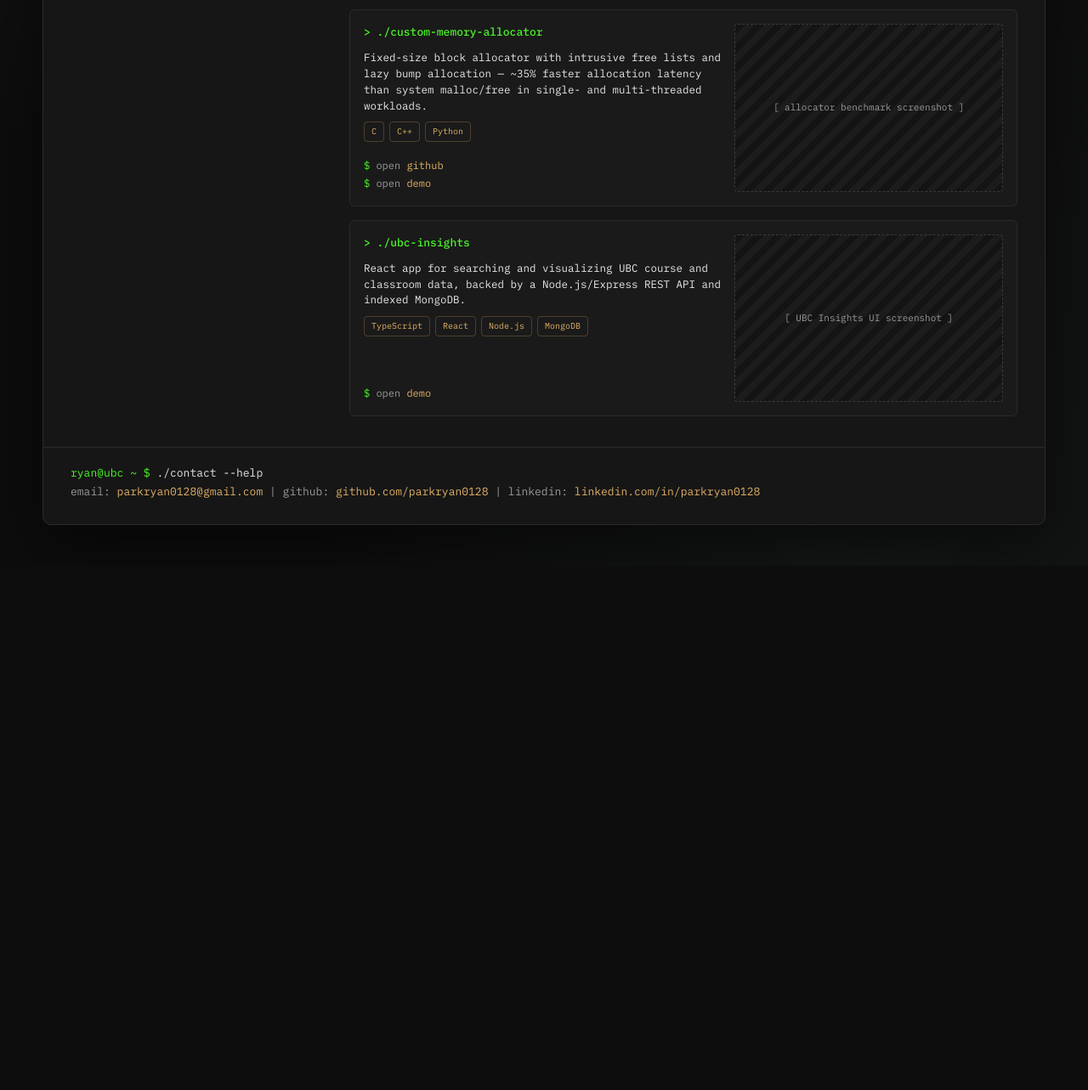
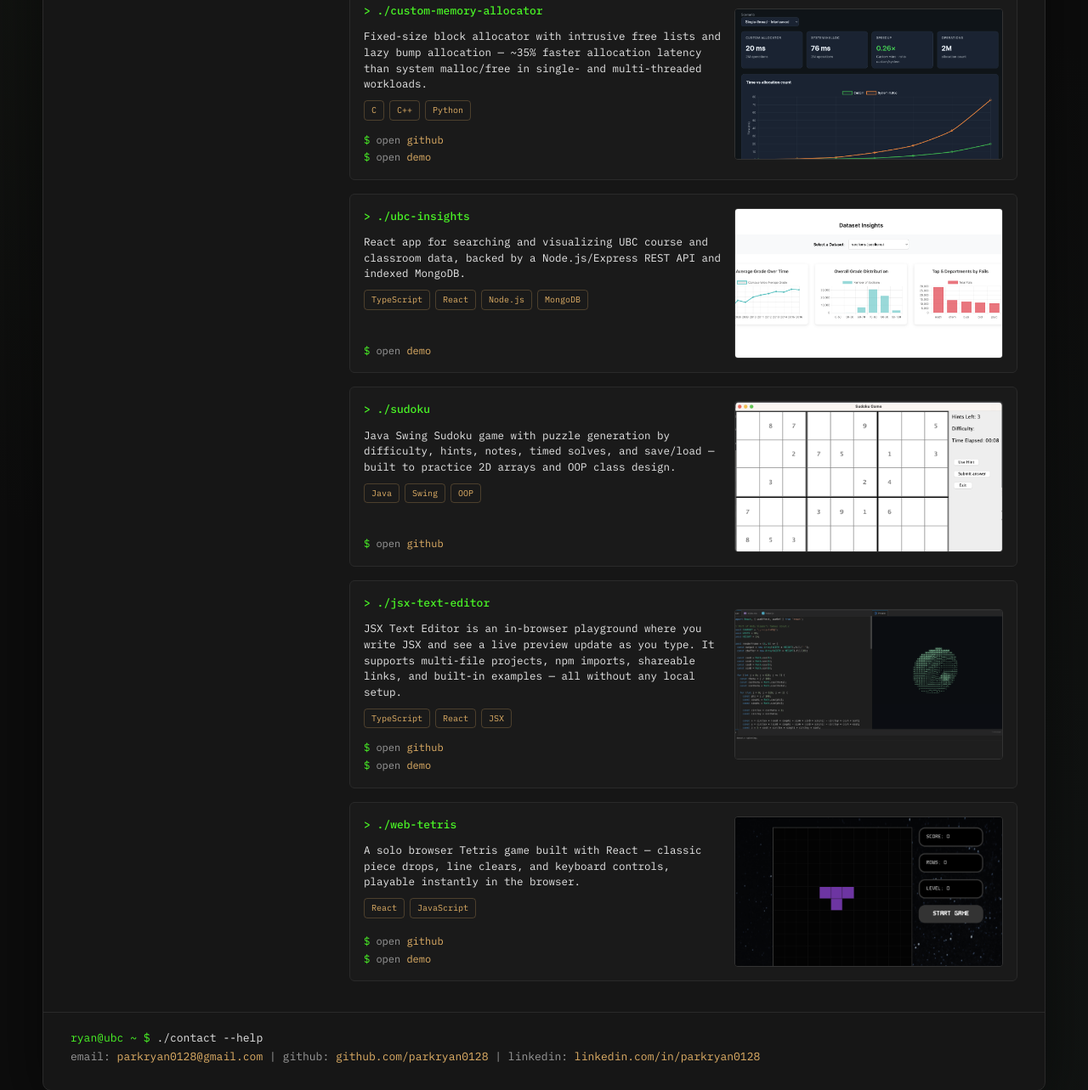
Before and after one commit to Parkryan0128/project_demo, a plain HTML site: page index.html in a window 1280 px wide. Shown: the part 826-2109 px from the top of the page at 85% size. Before the commit the page ends 1492 px from the top, so only its background shows below. Drawn offline with Linux system fonts and the light colour scheme.

Commit message:
Add GitHub Actions workflow to deploy Pages. Ship the static site (projects, assets, favicon/OG) and deploy from main on every push.

```diff
--- a/data.json
+++ b/data.json
@@ -36,7 +36,7 @@
         { "label": "github", "url": "https://github.com/Parkryan0128/opti-route" },
         { "label": "demo", "url": "https://optiroute.ryanparkdev.com/" }
       ],
-      "media": { "label": "[ opti-route screenshot / gif ]" }
+      "media": { "src": "assets/projects/opti-route.png", "label": "opti-route" }
     },
     {
       "slug": "lan-file-transfer",
@@ -45,7 +45,7 @@
       "links": [
         { "label": "github", "url": "https://github.com/parkryan0128/LFT" }
       ],
-      "media": { "label": "[ LAN transfer demo gif ]" }
+      "media": { "src": "assets/projects/LFT-app.png", "label": "LAN file transfer" }
     },
     {
       "slug": "custom-memory-allocator",
@@ -55,7 +55,7 @@
         { "label": "github", "url": "https://github.com/parkryan0128/CustomMemoryAllocator" },
         { "label": "demo", "url": "https://parkryan0128.github.io/CustomMemoryAllocator/" }
       ],
-      "media": { "label": "[ allocator benchmark screenshot ]" }
+      "media": { "src": "assets/projects/MemoryAllocator.png", "label": "custom memory allocator" }
     },
     {
       "slug": "ubc-insights",
@@ -64,7 +64,36 @@
       "links": [
         { "label": "demo", "url": "https://d22zr4zfa5e0hx.cloudfront.net/" }
       ],
-      "media": { "label": "[ UBC Insights UI screenshot ]" }
+      "media": { "src": "assets/projects/ubc-insight.png", "label": "UBC Insights" }
+    },
+    {
+      "slug": "sudoku",
+      "description": "Java Swing Sudoku game with puzzle generation by difficulty, hints, notes, timed solves, and save/load — built to practice 2D arrays and OOP class design.",
+      "tags": ["Java", "Swing", "OOP"],
+      "links": [
+        { "label": "github", "url": "https://github.com/Parkryan0128/Sudoku" }
+      ],
+      "media": { "src": "assets/projects/sudoku.png", "label": "Sudoku" }
+    },
+    {
+      "slug": "jsx-text-editor",
+      "description": "JSX Text Editor is an in-browser playground where you write JSX and see a live preview update as you type. It supports multi-file projects, npm imports, shareable links, and built-in examples — all without any local setup.",
+      "tags": ["TypeScript", "React", "JSX"],
+      "links": [
+        { "label": "github", "url": "https://github.com/Parkryan0128/JSX-Text-Editor" },
+        { "label": "demo", "url": "https://parkryan0128.github.io/JSX-Text-Editor/" }
+      ],
+      "media": { "src": "assets/projects/JSX.png", "label": "JSX Text Editor" }
+    },
+    {
+      "slug": "web-tetris",
+      "description": "A solo browser Tetris game built with React — classic piece drops, line clears, and keyboard controls, playable instantly in the browser.",
+      "tags": ["React", "JavaScript"],
+      "links": [
+        { "label": "github", "url": "https://github.com/Parkryan0128/tetris-react" },
+        { "label": "demo", "url": "https://parkryan0128.github.io/tetris-react/" }
+      ],
+      "media": { "src": "assets/projects/tetris.png", "label": "Web Tetris" }
     }
   ],
   "contact": {
--- a/index.html
+++ b/index.html
@@ -4,6 +4,25 @@
   <meta charset="UTF-8" />
   <meta name="viewport" content="width=device-width, initial-scale=1.0" />
   <title>Ryan Park</title>
+  <meta name="description" content="UBC CS student — projects, demos, and experience." />
+
+  <meta property="og:type" content="website" />
+  <meta property="og:title" content="Ryan Park" />
+  <meta property="og:description" content="UBC CS student — projects, demos, and experience." />
+  <meta property="og:url" content="https://ryanparkdev.com/" />
+  <meta property="og:image" content="https://ryanparkdev.com/assets/og.png" />
+  <meta property="og:image:width" content="1200" />
+  <meta property="og:image:height" content="630" />
+
+  <meta name="twitter:card" content="summary_large_image" />
+  <meta name="twitter:title" content="Ryan Park" />
+  <meta name="twitter:description" content="UBC CS student — projects, demos, and experience." />
+  <meta name="twitter:image" content="https://ryanparkdev.com/assets/og.png" />
+
+  <link rel="icon" href="assets/favicon.svg" type="image/svg+xml" />
+  <link rel="icon" href="assets/favicon-32.png" type="image/png" sizes="32x32" />
+  <link rel="apple-touch-icon" href="assets/apple-touch-icon.png" />
+
   <link rel="preconnect" href="https://fonts.googleapis.com" />
   <link rel="preconnect" href="https://fonts.gstatic.com" crossorigin />
   <link href="https://fonts.googleapis.com/css2?family=IBM+Plex+Mono:wght@400;500;600;700&display=swap" rel="stylesheet" />
--- a/styles.css
+++ b/styles.css
@@ -335,10 +335,23 @@
 
 .project-media {
   width: 100%;
-  min-height: 160px;
-  aspect-ratio: 16 / 10;
+  aspect-ratio: 16 / 9;
   border-radius: 4px;
-  border: 1px dashed #3a3a3a;
+  border: 1px solid var(--border-soft);
+  background: #111;
+  display: grid;
+  place-items: center;
+  color: var(--text-dim);
+  font-size: 11px;
+  overflow: hidden;
+  text-align: center;
+  align-self: center;
+}
+
+.project-media:not(:has(img)) {
+  border-style: dashed;
+  border-color: #3a3a3a;
+  padding: 12px;
   background:
     repeating-linear-gradient(
       -45deg,
@@ -347,19 +360,13 @@
       #1c1c1c 8px,
       #1c1c1c 16px
     );
-  display: grid;
-  place-items: center;
-  color: var(--text-dim);
-  font-size: 11px;
-  overflow: hidden;
-  text-align: center;
-  padding: 12px;
 }
 
 .project-media img {
   width: 100%;
   height: 100%;
   object-fit: cover;
+  object-position: top center;
   display: block;
 }
 
@@ -429,7 +436,6 @@
   }
 
   .project-media {
-    min-height: 180px;
     order: -1;
   }
 }
```
Also changed, not shown: assets/apple-touch-icon.png (added), assets/favicon-32.png (added), assets/favicon.png (added), assets/favicon.svg (added), assets/og.png (added), assets/projects/JSX.png (added), assets/projects/LFT-app.png (added), assets/projects/MemoryAllocator.png (added), assets/projects/sudoku.png (added), assets/projects/tetris.png (added), assets/projects/ubc-insight.png (added), 3 other files.
